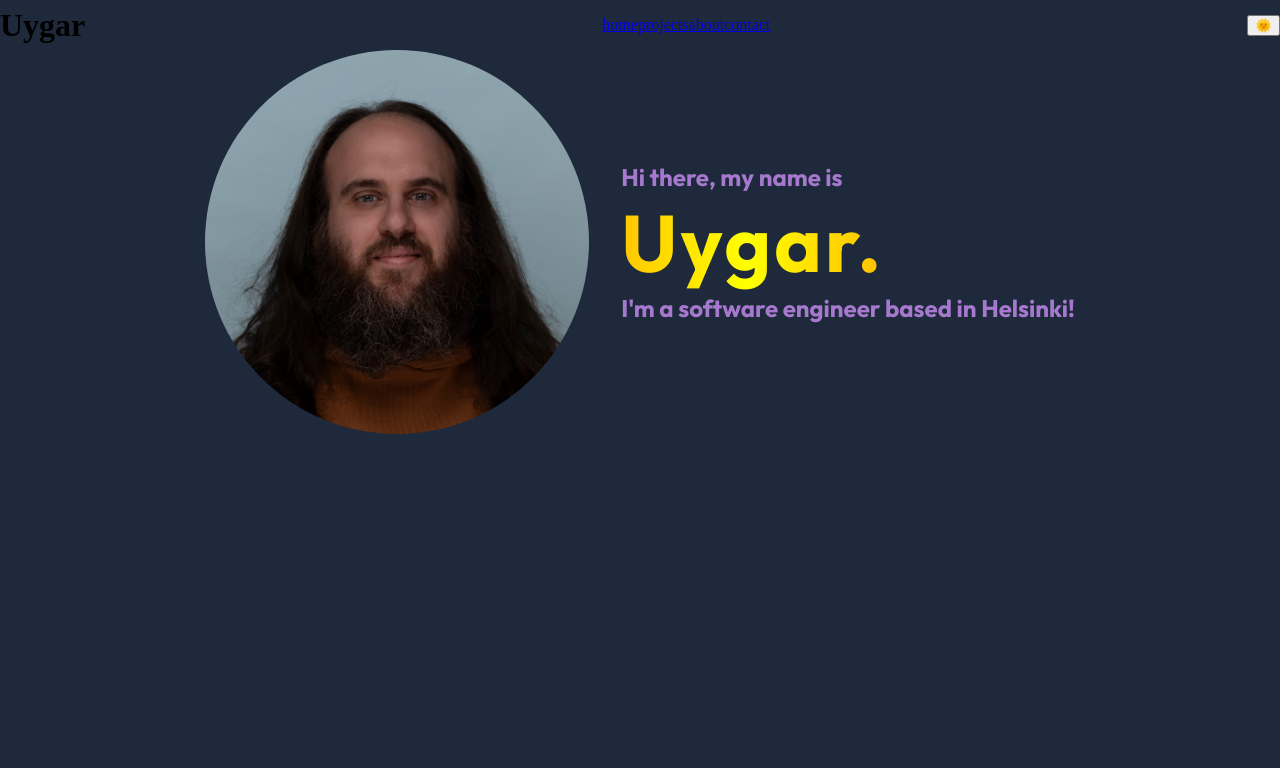
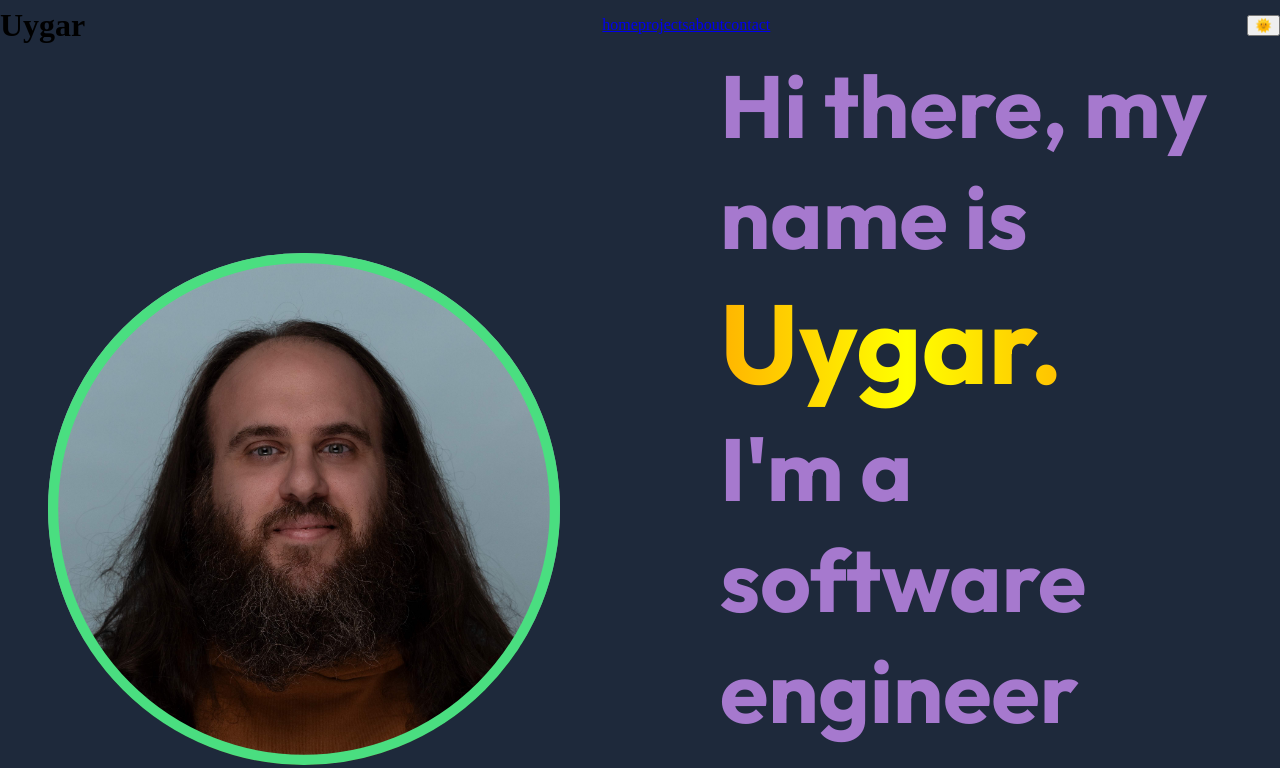
Before and after one commit to uygarpolat/portfolio, a React (Vite) app: page / in a window 1280 px wide. Shown: the top 768 px of the page. Built offline with nearby package versions, Linux system fonts and the light colour scheme.

Commit message:
hero continued

```diff
--- a/src/components/Body/Hero/Hero.css
+++ b/src/components/Body/Hero/Hero.css
@@ -2,7 +2,7 @@
 	display: flex;
 	align-items: center;
 	justify-content: center;
-	gap: 2rem;
+	gap: 10rem;
 }
 
 @media (max-width: 768px) {
--- a/src/components/Body/Hero/Image.css
+++ b/src/components/Body/Hero/Image.css
@@ -1,11 +1,27 @@
 #avatar {
-	width: 30%;
+	width: 40%;
 	aspect-ratio: 1 / 1;
+	position: relative;
+}
+
+.avatar-mask {
+	position: absolute;
+	inset: 0;
 	border-radius: 50%;
 	overflow: hidden;
 	display: flex;
 	justify-content: center;
 	align-items: center;
+}
+
+.avatar-ring {
+	position: absolute;
+	inset: 0;
+	width: 100%;
+	height: 100%;
+	pointer-events: none;
+	overflow: visible;
+	transform: rotate(-90deg);
 }
 
 #hero-image {
--- a/src/components/Body/Hero/Image.tsx
+++ b/src/components/Body/Hero/Image.tsx
@@ -1,12 +1,12 @@
 import { motion } from "framer-motion";
 
-import upolat3 from "../../../../public/images/upolat3.png";
 import upolat2 from "../../../../public/images/upolat2.jpg";
 import "./Image.css";
 
 export default function Image() {
   return (
     <div id="avatar">
+      <div className="avatar-mask">
         <motion.img
           id="hero-image"
           src={upolat2}
@@ -16,5 +16,19 @@ export default function Image() {
           transition={{ type: "spring", duration: 1.5, ease: "easeOut" }}
         />
       </div>
+      <svg className="avatar-ring" viewBox="0 0 100 100">
+        <motion.circle
+          cx="50"
+          cy="50"
+          r="49"
+          fill="transparent"
+          stroke="#4ade80"
+          strokeWidth="2"
+          initial={{ pathLength: 0, opacity: 1 }}
+          animate={{ pathLength: 1.01, opacity: 1 }}
+          transition={{ duration: 1, delay: 0.2 }}
+        />
+      </svg>
+    </div>
   );
 }
--- a/src/components/Body/Hero/Info.css
+++ b/src/components/Body/Hero/Info.css
@@ -1,3 +1,7 @@
+#info {
+	width: 40%;
+}
+
 #info h1,
 #info h2,
 #info p {
@@ -5,7 +9,7 @@
 	font-family: 'Outfit', sans-serif;
 	color: rgb(166, 121, 206);
 	font-weight: 700;
-	font-size: 1.5rem;
+	font-size: 5.5rem;
 }
 
 #info h1 {
@@ -15,9 +19,7 @@
 	-webkit-background-clip: text;
 	background-clip: text;
 	animation: wave 4s ease infinite;
-	font-size: 5rem;
-	font-weight: 700;
-	letter-spacing: 3px;
+	font-size: 7rem;
 }
 
 @keyframes wave {
--- a/src/components/Body/Hero/Info.tsx
+++ b/src/components/Body/Hero/Info.tsx
@@ -1,11 +1,33 @@
+import { motion } from "framer-motion";
+
 import "./Info.css";
 
 export default function Info() {
+  const animationSettings = {
+    initial: { opacity: 0, x: 100 },
+    animate: { opacity: 1, x: 0 },
+  };
+
   return (
     <div id="info">
-      <h2>Hi there, my name is</h2>
-      <h1>Uygar.</h1>
-      <p>I'm a software engineer based in Helsinki!</p>
+      <motion.h2
+        {...animationSettings}
+        transition={{ type: "spring", duration: 2, delay: 0.1 }}
+      >
+        Hi there, my name is
+      </motion.h2>
+      <motion.h1
+        {...animationSettings}
+        transition={{ type: "spring", duration: 2, delay: 0.2 }}
+      >
+        Uygar.
+      </motion.h1>
+      <motion.p
+        {...animationSettings}
+        transition={{ type: "spring", duration: 2, delay: 0.3 }}
+      >
+        I'm a software engineer based in Helsinki!
+      </motion.p>
     </div>
   );
 }
```
Lines whose indentation alone changed are shown as unchanged.
